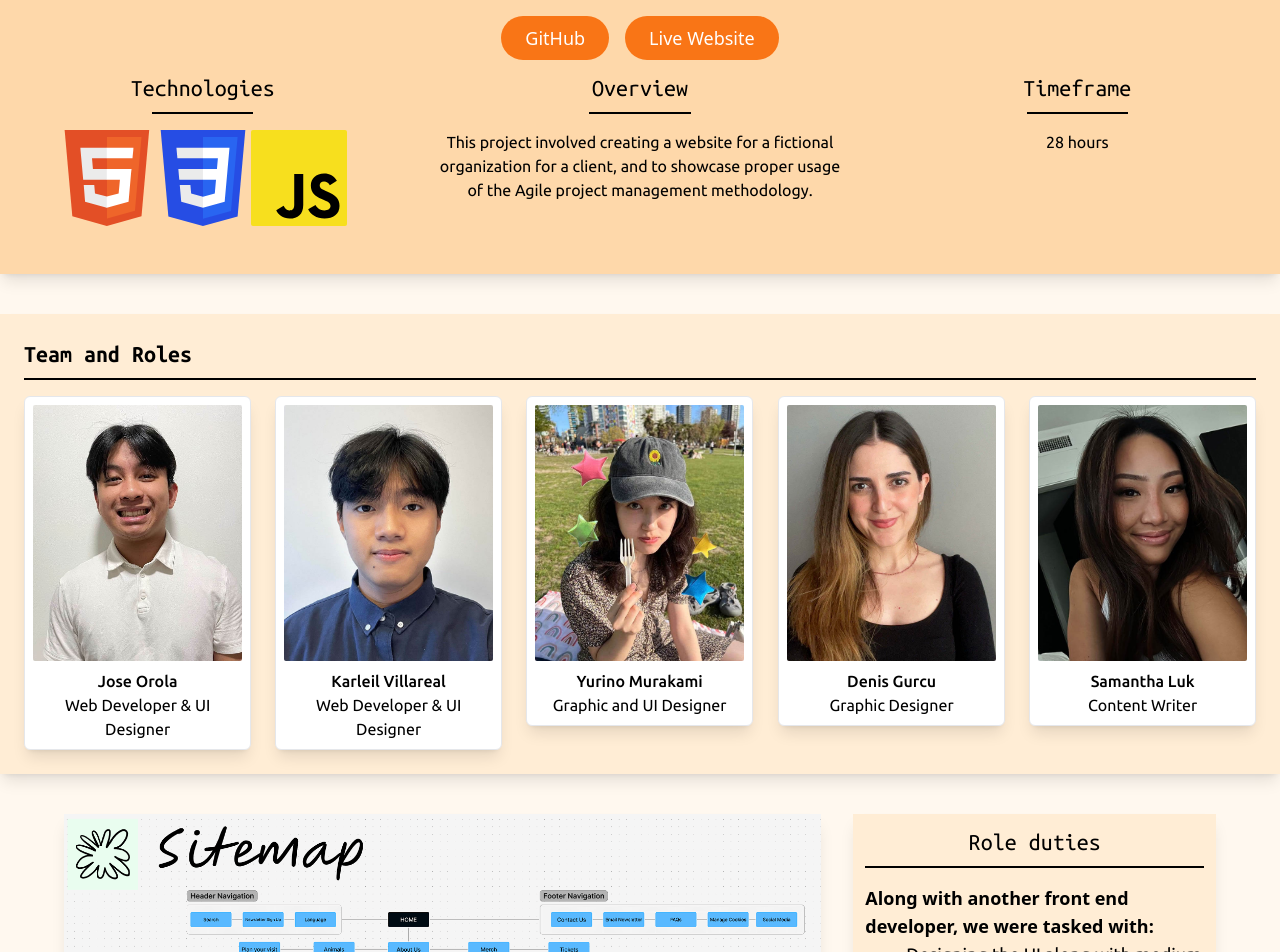
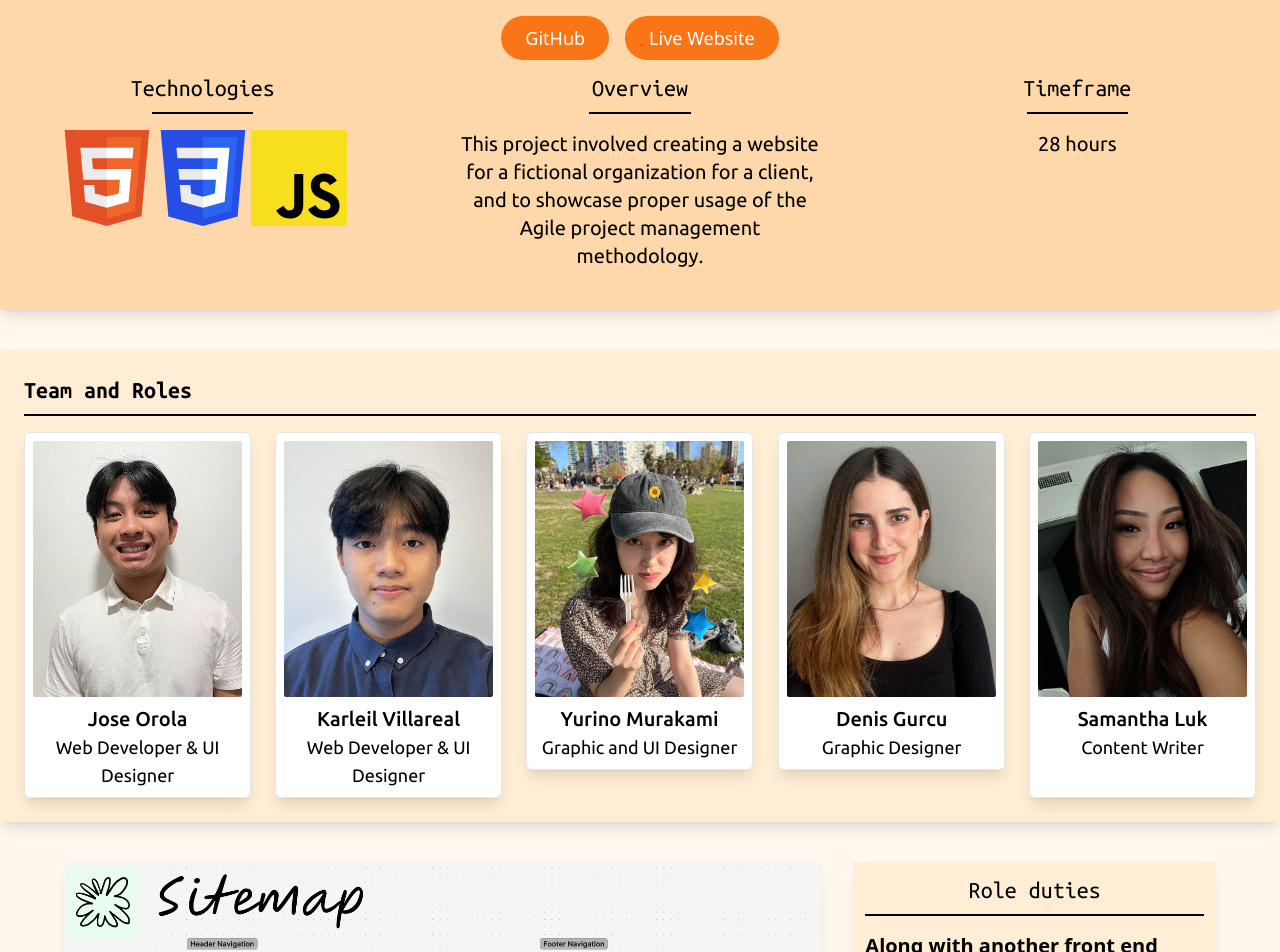
Before and after one commit to jorola0411/PortfolioWebsite, a React (Vite) app in the folder portfolio-website/: page /projects/lelem in a window 1280 px wide. Shown: the part 200-1152 px from the top of the page. Built offline with nearby package versions, Linux system fonts and the light colour scheme.

Commit message:
Responsiveness for Lelem page + minor adjustments to home and monster page

```diff
--- a/portfolio-website/src/components/Home.jsx
+++ b/portfolio-website/src/components/Home.jsx
@@ -78,7 +78,7 @@ function Home() {
           <p>Search and favorite items using the Monster Hunter API.</p>
         </div>
 
-        <div className="p-5 text-center sm:col-span-4 md:col-span-2 flex flex-col justify-center">
+        <div className="p-5 text-center sm:col-span-4 md:col-span-2 flex flex-col justify-center sm:order-2 md:order-1">
           <h1 className="text-3xl mb-5">styles by jao</h1>
           <div className='flex justify-center gap-10 mb-5'>
             <p className='px-4 py-2 border border-black rounded-full'>UI</p>
@@ -87,7 +87,7 @@ function Home() {
           <p className="text-md mt-2">Virtually try on clothes and browse in styles, a streetwear store app.</p>
         </div>
 
-        <div className="sm:col-span-4 md:col-span-2 gap-4">
+        <div className="sm:col-span-4 md:col-span-2 gap-4 sm:order-1 md:order-2">
           <Link to="projects/styles" className="relative group">
             <img src={featuredproject2} alt="Styles" data-aos="flip-right" data-aos-anchor-placement="top-bottom" description="CTA that leads the user to one of my projects, Styles, a UI/UX focused project." />
           </Link>
--- a/portfolio-website/src/components/Layout.jsx
+++ b/portfolio-website/src/components/Layout.jsx
@@ -100,7 +100,7 @@ function Layout() {
           <div className='col-span-1 sm:col-span-4 md:col-span-1 sm:text-center'>
             <p className="text-md md:text-xl text-black md:text-left">You’ve made it to the bottom so you know...</p>
             <p className="text-md md:text-5xl text-black md:text-left mb-10 ">Let’s work <span className="bg-gradient-to-r from-beige-300 to-beige-500 bg-clip-text text-transparent font-bold">together!</span></p>
-            <p className="text-md md:text-xl text-black ">hello@joseorola.ca</p>
+            <p className="text-md md:text-xl text-black md:text-left">hello@joseorola.ca</p>
           </div>
 
           <div className='col-span-1 sm:col-span-4 md:col-span-1'>
--- a/portfolio-website/src/components/Lelem.jsx
+++ b/portfolio-website/src/components/Lelem.jsx
@@ -49,46 +49,46 @@ function Lelem() {
                 Agile project management methodology." />
       <meta name="twitter:url" content="https://joseorola.ca/projects/lelem" />
 
-      <div className="items-center justify-center ">
+      <div className="items-center justify-center">
         <div className="w-full bg-beige-200 py-10 mt-10 mb-10 shadow-lg">
-          <h1 className="sm:text-xl md:text-4xl font-bold text-center" data-aos="fade-down"> Lelem Natural Park</h1>
+          <h1 className="sm:text-2xl md:text-3xl lg:text-4xl xl:text-6xl font-bold text-center" data-aos="fade-down"> Lelem Natural Park</h1>
           <hr className="max-w-[80%] border-t-2 border-black mt-2 mb-4 mx-auto" />
           <div className='flex gap-4 justify-center mb-3'>
 
-            <button className="sm:text-sm md:text-lg bg-beige-500 text-white px-6 py-2 rounded-full hover:bg-orange-600 transition duration-200 gap-10"> <a href="https://github.com/jorola0411/projectmanagement.git" target="blank">
+            <button className="sm:text-sm md:text-lg lg:text-lg xl:text-3xl bg-beige-500 text-white px-6 py-2 rounded-full hover:bg-orange-600 transition duration-200 gap-10"> <a href="https://github.com/jorola0411/projectmanagement.git" target="blank">
               GitHub
             </a></button>
 
-            <button className="sm:text-sm md:text-lg bg-beige-500 text-white px-6 py-2 rounded-full hover:bg-orange-600 transition duration-200"> <a href="joseorola.ca" target="blank">
+            <button className="sm:text-sm md:text-lg lg:text-lg xl:text-3xl bg-beige-500 text-white px-6 py-2 rounded-full hover:bg-orange-600 transition duration-200"> <a href="joseorola.ca" target="blank">
               Live Website
             </a></button>
 
           </div>
 
-          <div className="grid grid-cols-1 sm:grid-cols-3 md:grid-cols-3 gap-8 mx-auto">
+          <div className="grid grid-cols-1 sm:grid-cols-3 md:grid-cols-3 lg:grid-cols-3 xl:grid-cols-3 gap-8 mx-auto">
 
-            <div className='col-span-1 sm:col-span-1 md:col-span-1'>
-              <h2 className='text-center md:text-2xl '>Technologies</h2>
+            <div className='col-span-1 sm:col-span-3 md:col-span-1 lg:col-span-1 xl:col-span-1'>
+              <h2 className='text-center sm:text-xl md:text-2xl lg:text-2xl xl:text-3xl'>Technologies</h2>
               <hr className="max-w-[25%] border-t-2 border-black mt-2 mb-4 mx-auto" />
               <div className="relative flex justify-center items-center ">
-                <img src={html} alt="css3" className="mb-2 rounded-sm object-contain h-24" />
-                <img src={css} alt="css3" className="mb-2 rounded-sm object-contain h-24" />
-                <img src={jslogo} alt="css3" className="mb-2 rounded-sm object-contain h-24" />
+                <img src={html} alt="css3" className="mb-2 rounded-sm object-contain sm:h-12 md:h-16 lg:h-24 xl:h-36" />
+                <img src={css} alt="css3" className="mb-2 rounded-sm object-contain sm:h-12 md:h-16 lg:h-24 xl:h-36" />
+                <img src={jslogo} alt="css3" className="mb-2 rounded-sm object-contain sm:h-12 md:h-16 lg:h-24 xl:h-36" />
               </div>
             </div>
 
-            <div className='col-span-1 sm:col-span-1 md:col-span-1'>
-              <h2 className='text-center md:text-2xl '>Overview</h2>
+            <div className='col-span-1 sm:col-span-3 md:col-span-1 lg:col-span-1 xl:col-span-1'>
+              <h2 className='text-center sm:text-xl md:text-2xl lg:text-2xl xl:text-3xl'>Overview</h2>
               <hr className="max-w-[25%] border-t-2 border-black mt-2 mb-4 mx-auto" />
-              <p className="text-center"> This project involved creating a website for a fictional
+              <p className="text-center sm:text-sm md:text-lg lg:text-xl xl:text-2xl px-5"> This project involved creating a website for a fictional
                 organization for a client, and to showcase proper usage of the
                 Agile project management methodology.</p>
             </div>
 
-            <div className='col-span-1 sm:col-span-1 md:col-span-1'>
-              <h2 className='text-center md:text-2xl'>Timeframe</h2>
+            <div className='col-span-1 sm:col-span-3 md:col-span-1 lg:col-span-1 xl:col-span-1'>
+              <h2 className='text-center sm:text-xl md:text-2xl lg:text-2xl xl:text-3xl'>Timeframe</h2>
               <hr className="max-w-[25%] border-t-2 border-black mt-2 mb-4 mx-auto" />
-              <p className='text-center'>28 hours</p>
+              <p className='text-center sm:text-sm md:text-lg lg:text-xl xl:text-2xl'>28 hours</p>
             </div>
 
           </div>
@@ -96,66 +96,65 @@ function Lelem() {
 
 
 
-        <div className="sm:col-span-5 md:col-span-5 space-y-6  mb-10">
-          <div className="bg-beige-100  shadow-lg p-6">
-            <h1 className="tsm:text-xl md:text-2xl font-bold">Team and Roles</h1>
+        <div className="sm:col-span-5 md:col-span-5 lg:grid-cols-5 xl:grid-cols-5 space-y-6 mb-10">
+          <div className="bg-beige-100 shadow-lg p-6">
+            <h1 className="sm:text-xl md:text-2xl lg:text-2xl xl:text-4xl font-bold">Team and Roles</h1>
             <hr className="border-t-2 border-black mt-2 mb-4" />
-            <div className="grid sm:grid-cols-2 md:grid-cols-5 gap-6">
+
+            <div className="grid sm:grid-cols-2 md:grid-cols-3 lg:grid-cols-5 xl:grid-cols-5 gap-6">
 
               <div className="bg-white p-2 shadow-lg rounded-md border border-gray-200 text-center sm:col-span-1 md:col-span-1" data-aos="flip-right" data-aos-anchor-placement="top-bottom">
                 <img src={jose} alt="Jose Orola" description="Polaroid style button and photo for the team members." className="mb-2 rounded-sm object-cover w-full h-64" />
-                <p className="mt-2 font-medium">Jose Orola</p>
-                <p>Web Developer & UI Designer</p>
+                <p className="mt-2 font-medium sm:text-md md:text-lg lg:text-xl xl:text-3xl">Jose Orola</p>
+                <p className="sm:text-sm md:text-md lg:text-lg xl:text-xl">Web Developer & UI Designer</p>
               </div>
 
               <a href="https://karleilvillareal.ca/" target="_blank">
                 <div className="bg-white p-2 shadow-lg rounded-md border border-gray-200 text-center sm:col-span-1 md:col-span-1" data-aos="flip-right" data-aos-anchor-placement="top-bottom">
                   <img src={leil} alt="Karleil Villareal" description="Polaroid style button and photo for the team members." className="mb-2 rounded-sm object-cover w-full h-64" />
-                  <p className="mt-2 font-medium">Karleil Villareal </p>
-                  <p>Web Developer & UI Designer</p>
+                  <p className="mt-2 font-medium sm:text-md md:text-lg lg:text-xl xl:text-3xl">Karleil Villareal </p>
+                  <p className="sm:text-sm md:text-md lg:text-lg xl:text-xl">Web Developer & UI Designer</p>
                 </div>
               </a>
 
               <a href="https://lilyzvillage.ca/" target="_blank">
                 <div className="bg-white p-2 shadow-lg rounded-md border border-gray-200 text-center sm:col-span-1 md:col-span-1" data-aos="flip-right" data-aos-anchor-placement="top-bottom">
                   <img src={yurino} alt="Yurino Murakami" description="Polaroid style button and photo for the team members." className="mb-2 rounded-sm object-cover w-full h-64" />
-                  <p className="mt-2 font-medium">Yurino Murakami </p>
-                  <p>Graphic and UI Designer</p>
+                  <p className="mt-2 font-medium sm:text-md md:text-lg lg:text-xl xl:text-3xl">Yurino Murakami </p>
+                  <p className="sm:text-sm md:text-md lg:text-lg xl:text-xl">Graphic and UI Designer</p>
                 </div>
               </a>
 
               <a href="https://denisgurcu.com/" target="_blank">
                 <div className="bg-white p-2 shadow-lg rounded-md border border-gray-200 text-center sm:col-span-1 md:col-span-1" data-aos="flip-right" data-aos-anchor-placement="top-bottom">
                   <img src={denis} alt="Denis Gurcu" description="Polaroid style button and photo for the team members." className="mb-2 rounded-sm object-cover w-full h-64" />
-                  <p className="mt-2 font-medium">Denis Gurcu</p>
-                  <p>Graphic Designer</p>
+                  <p className="mt-2 font-medium sm:text-md md:text-lg lg:text-xl xl:text-3xl">Denis Gurcu</p>
+                  <p className="sm:text-sm md:text-md lg:text-lg xl:text-xl">Graphic Designer</p>
                 </div>
               </a>
 
-              <a href="https://samanthaluk.ca/" target="_blank">
                 <div className="bg-white p-2 shadow-lg rounded-md border border-gray-200 text-center sm:col-span-1 md:col-span-1" data-aos="flip-right" data-aos-anchor-placement="top-bottom">
                   <img src={sam} alt="Sam Luk" description="Polaroid style button and photo for the team members." className="mb-2 rounded-sm object-cover w-full h-64" />
-                  <p className="mt-2 font-medium">Samantha Luk </p>
-                  <p>Content Writer</p>
+                  <p className="mt-2 font-medium sm:text-md md:text-lg lg:text-xl xl:text-3xl">Samantha Luk </p>
+                  <p className="sm:text-sm md:text-md lg:text-lg xl:text-xl">Content Writer</p>
                 </div>
-              </a>
             </div>
           </div>
         </div>
 
         <div className="grid grid-cols-1 sm:grid-cols-3 md:grid-cols-3 gap-8 mx-auto max-w-[90%] mb-10" data-aos="flip-right" data-aos-anchor-placement="center-bottom">
 
-          <div className='col-span-1 sm:col-span-2 md:col-span-2'>
+          <div className='col-span-1 sm:col-span-3 md:col-span-3 lg:col-span-2 xl:col-span-2'>
             <img src={sitemap} alt="Lelem Sitemap" description="The sitemap details the potential pages of the website." className='shadow-lg' />
           </div>
 
-          <div className='col-span-1 sm:col-span-1 md:col-span-1 bg-beige-100 shadow-lg p-3'>
-            <h2 className='text-center md:text-2xl'>Role duties</h2>
+          <div className='col-span-1 sm:col-span-3 md:col-span-3 lg:col-span-1 xl:col-span-1 bg-beige-100 shadow-lg p-3'>
+            <h2 className='text-center sm:text-xl md:text-2xl lg:text-2xl xl:text-4xl'>Role duties</h2>
             <hr className="border-t-2 border-black mt-2 mb-4" />
-            <span className="sm:text-sm md:text-lg  font-semibold">
+            <span className="sm:text-sm md:text-lg lg:text-xl xl:text-2xl font-semibold">
               Along with another front end developer, we were tasked with:
             </span>
-            <ul className="sm:text-sm md:text-lg  list-disc list-inside pl-4">
+            <ul className="sm:text-sm md:text-lg lg:text-lg xl:text-2xl list-disc list-inside pl-4">
               <li>
                 Designing the UI along with medium fidelity wireframes and
                 sitemap
@@ -176,31 +175,31 @@ function Lelem() {
 
 
         <div className="grid grid-cols-1 sm:grid-cols-3 md:grid-cols-3 gap-8 mx-auto max-w-[90%] mb-10">
-          <div className='col-span-1 sm:col-span-1 md:col-span-1 bg-beige-100 shadow-lg p-3'>
-            <h2 className='text-center md:text-2xl' >Agile Process</h2>
+          <div className='col-span-1 sm:col-span-3 md:col-span-3 lg:col-span-1 xl:col-span-1 bg-beige-100 shadow-lg p-3 sm:order-2 md:order-2 lg:order-1'>
+            <h2 className='text-center sm:text-xl md:text-2xl lg:text-2xl xl:text-4xl'>Agile Process</h2>
             <hr className="border-t-2 border-black mt-2 mb-4" />
-            <p className='mb-5'>This was the first time using the methology, and it proved
+            <p className='mb-5 sm:text-sm md:text-lg lg:text-lg xl:text-2xl'>This was the first time using the methology, and it proved
               useful for everyone in the team, I felt that having weekly goals
               and deadlines meant I could spread my work evenly and focus on
               smaller goals while making good progress on the project.</p>
 
           </div>
 
-          <div className='col-span-1 sm:col-span-2 md:col-span-2'>
+          <div className='col-span-1 sm:col-span-3 md:col-span-3 lg:col-span-2 xl:col-span-2 sm:order-1 md:order-1 lg:order-2'>
             <img src={schedule} alt="Sprint Schedule" description="This showcases the sprint schedule, which details how we divided the work, and showing what's included in the agile process." className='shadow-lg' />
           </div>
         </div>
 
         <div className="grid grid-cols-1 sm:grid-cols-3 md:grid-cols-3 gap-8 mx-auto max-w-[90%] mb-10">
 
-          <div className='col-span-1 sm:col-span-1 md:col-span-1 bg-beige-100 shadow-lg p-3'>
-            <h2 className='text-center md:text-2xl'>Team Dynamic</h2>
+          <div className='col-span-1 sm:col-span-3 md:col-span-3 lg:col-span-1 xl:col-span-1 bg-beige-100 shadow-lg p-3'>
+            <h2 className='text-center sm:text-xl md:text-2xl lg:text-2xl xl:text-4xl'>Team Dynamic</h2>
             <hr className="border-t-2 border-black mt-2 mb-4" />
-            <span className="sm:text-sm md:text-lg ">
+            <span className="ssm:text-sm md:text-lg lg:text-lg xl:text-2xl">
               Working with group members was a unique experience as it changed
               the way how i approached coding:
             </span>
-            <ul className="sm:text-sm md:text-lg  list-disc list-inside pl-4">
+            <ul className="sm:text-sm md:text-lg lg:text-lg xl:text-2xl list-disc list-inside pl-4">
               <li>
                 Working with the graphic designers and see how they would
                 approach building a website
@@ -216,31 +215,31 @@ function Lelem() {
             </ul>
           </div>
 
-          <div className='col-span-1 sm:col-span-1 md:col-span-1 bg-beige-100 shadow-lg p-3'>
-            <h2 className='text-center md:text-2xl'>Challenges</h2>
+          <div className='col-span-1 sm:col-span-3 md:col-span-3 lg:col-span-1 xl:col-span-1 bg-beige-100 shadow-lg p-3'>
+            <h2 className='text-center sm:text-xl md:text-2xl lg:text-2xl xl:text-4xl'>Challenges</h2>
             <hr className="border-t-2 border-black mt-2 mb-4" />
-            <p className="sm:text-sm md:text-lg mb-3">
-              Some challenges I had during this project was the coding.    </p>
-            <p className="sm:text-sm md:text-lg mb-3"> In combination of some last minute changes or requests from the design team, I felt a bigger weight on my shoulders just to fulfill the designers requests.   </p>
+            <p className="sm:text-sm md:text-lg lg:text-lg xl:text-2xl mb-3">
+              Some challenges I had during this project was the coding.</p>
+            <p className="sm:text-sm md:text-lg lg:text-lg xl:text-2xl mb-3"> In combination of some last minute changes or requests from the design team, I felt a bigger weight on my shoulders just to fulfill the designers requests.   </p>
 
-            <p className="sm:text-sm md:text-lg mb-3"> It was also hard because this was the first project where I coded with another person, and I had to get adjusted to how they code and communicate with them on who should do what,
+            <p className="sm:text-sm md:text-lg lg:text-lg xl:text-2xl mb-3"> It was also hard because this was the first project where I coded with another person, and I had to get adjusted to how they code and communicate with them on who should do what,
               as well as getting the code to work before the next sprints started.    </p>
 
-            <p className="sm:text-sm md:text-lg mb-3"> I also had to make sure if a certain section was okay by the design team or my fellow coder. Communication was nescessary.
+            <p className="sm:text-sm md:text-lg lg:text-lg xl:text-2xl mb-3"> I also had to make sure if a certain section was okay by the design team or my fellow coder. Communication was nescessary.
             </p>
           </div>
 
-          <div className='col-span-1 sm:col-span-1 md:col-span-1 bg-beige-100 shadow-lg p-3'>
-            <h2 className='text-center md:text-2xl'>Takeaways</h2>
+          <div className='col-span-1 sm:col-span-3 md:col-span-3 lg:col-span-1 xl:col-span-1 bg-beige-100 shadow-lg p-3'>
+            <h2 className='text-center sm:text-xl md:text-2xl lg:text-2xl xl:text-4xl'>Takeaways</h2>
             <hr className="border-t-2 border-black mt-2 mb-4" />
-            <p className="sm:text-sm md:text-lg mb-3">
+            <p className="sm:text-sm md:text-lg lg:text-lg xl:text-2xl mb-3">
               Working in a team environment was rewarding and unique. The
               biggest takeaway I got from this project was communication.
               Communication is the utmost priority for the team and client, as
               visions and ideas will clash, or the need to let someone know if
               theres a problem or not.
             </p>
-            <p className="sm:text-sm md:text-lg">
+            <p className="sm:text-sm md:text-lg lg:text-lg xl:text-2xl">
               It was also a good opportunity to work with multiple web
               developers and see how different it would be coding alone VS
               with multiple people.
--- a/portfolio-website/tailwind.config.js
+++ b/portfolio-website/tailwind.config.js
@@ -8,8 +8,8 @@ export default {
     extend: {
       screens: {
         sm: '320px', // Small devices (phones)
-        md: '769px', // Medium devices (tablets)
-        lg: '1024px', // Large devices (desktops)
+        md: '768px', // Medium devices (tablets)
+        lg: '1025px', // Large devices (desktops)
         xl: '1921px', // Extra large devices
       },
       maxWidth: {
```
Also changed, not shown: portfolio-website/src/components/Monster.jsx (+9 -9 lines).
